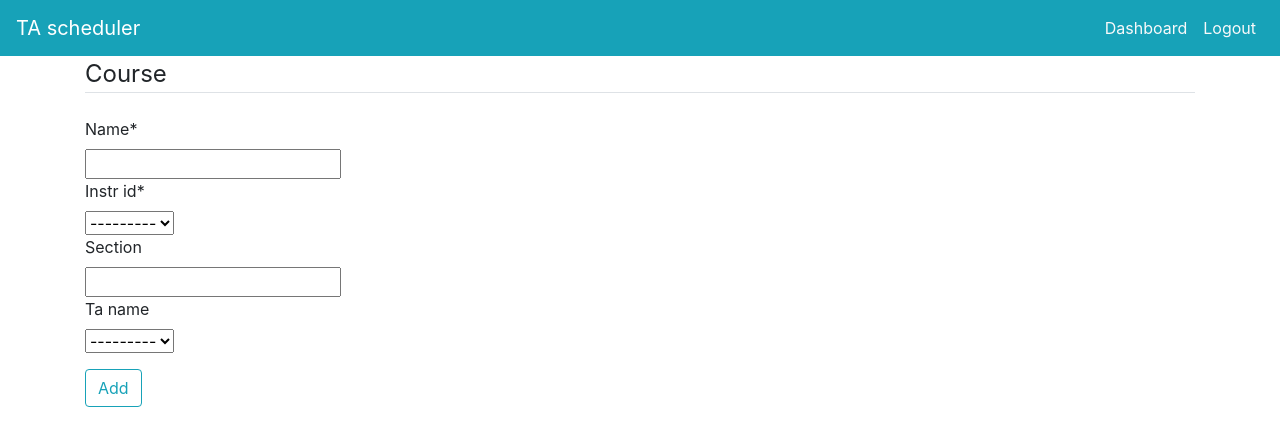
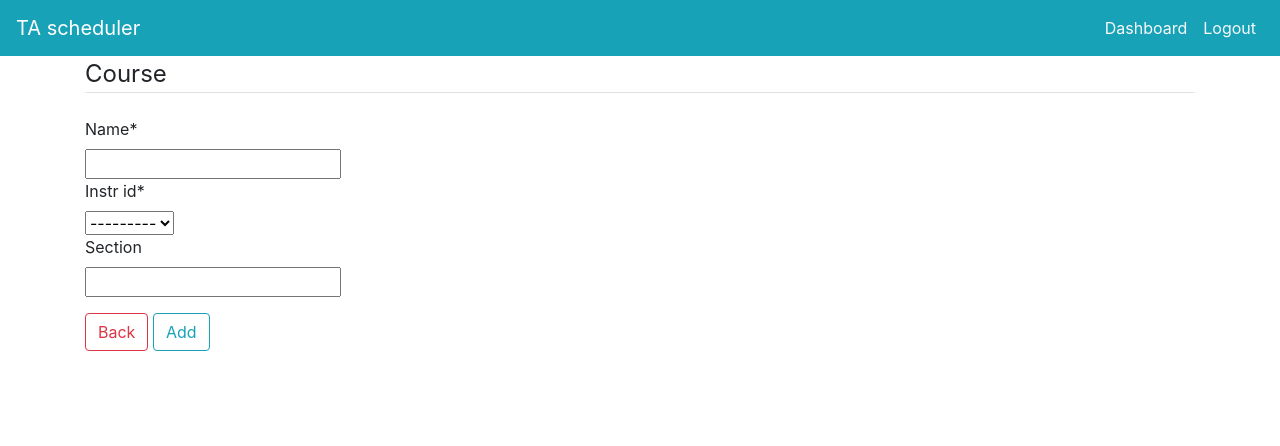
Before and after one commit to alshuyu2/TA-Scheduler, a Django app: page /addcourse/ in a window 1280 px wide. Shown: the top 446 px of the page. Run offline with Django 3.2, Linux system fonts and the light colour scheme; the visitor is signed in with stand-in values (Sample User, id 1); data comes from the database, SQL or seed files in the repository; some libraries are stand-ins or nearby versions.

Commit message:
changed my forms a bit, added back buttons that work

```diff
--- a/TA_schedule/forms.py
+++ b/TA_schedule/forms.py
@@ -51,16 +51,21 @@ class CourseCreateForm(forms.ModelForm):
         else:
             return self.cleaned_data
 
+    def __init__(self, *args, **kwargs):
+        super(CourseCreateForm, self).__init__(*args, **kwargs)
+        self.fields['instr_id'].queryset = User.objects.filter(personalinfo__role=Role.INSTRUCTOR)
+
 
 class LabCreateForm(forms.ModelForm):
     class Meta:
         model = Lab
-        fields = ['section', 'ta_name']
+        fields = ['section']
 
     def __init__(self, *args, **kwargs):
         super(LabCreateForm, self).__init__(*args, **kwargs)
         self.fields['section'].required = False
-        self.fields['ta_name'].required = False
+        # self.fields['ta_name'].required = False
+        # self.fields['ta_name'].queryset = User.objects.filter(personalinfo__role=Role.TA)
 
 
 class UserCreateForm(UserCreationForm):
@@ -78,10 +83,10 @@ class PersonalInfoCreateForm(forms.ModelForm):
 
 
 class TAtoCourseAddForm(forms.ModelForm):
+
     class Meta:
         model = TAtoClass
         fields = ['class_name', 'ta_name']
-
 
     def __init__(self, *args, **kwargs):
         super(TAtoCourseAddForm, self).__init__(*args, **kwargs)
--- a/TA_schedule/models.py
+++ b/TA_schedule/models.py
@@ -11,8 +11,8 @@ class PersonalInfo(models.Model):
     office_hours = models.CharField(max_length=50, default='')
     skills = models.CharField(max_length=250, default='')
 
-    # def __str__(self):
-    #     return self.user.username
+    def __str__(self):
+        return self.user.username
 
 
 class Class(models.Model):
@@ -24,8 +24,8 @@ class Class(models.Model):
 
 
 class TAtoClass(models.Model):
-    class_name = models.ForeignKey(Class, on_delete=models.SET_NULL, null=True)
-    ta_name = models.ForeignKey(User, on_delete=models.SET_NULL, null=True)
+    class_name = models.ForeignKey(Class, on_delete=models.CASCADE, null=True)
+    ta_name = models.ForeignKey(User, on_delete=models.CASCADE, null=True)
 
     def __str__(self):
         return f'{self.ta_name} - {self.class_name} '
@@ -40,8 +40,8 @@ class Lab(models.Model):
 
 
 class ClassToLab(models.Model):
-    class_id = models.ForeignKey(Class, on_delete=models.SET_NULL, null=True)
-    lab_id = models.ForeignKey(Lab, on_delete=models.SET_NULL, null=True)
+    class_id = models.ForeignKey(Class, on_delete=models.CASCADE, null=True)
+    lab_id = models.ForeignKey(Lab, on_delete=models.CASCADE, null=True)
 
     def __str__(self):
         return f'{self.class_id} - {self.lab_id}'
--- a/TA_schedule/views.py
+++ b/TA_schedule/views.py
@@ -59,8 +59,7 @@ class CourseAdd(View):
         c_form = CourseCreateForm(request.POST)
         l_form = LabCreateForm(request.POST)
 
-        # TODO added elif may be wrong
-        # Option 1: both froms are valid and we need to make classtolab object
+        # Option 1: both forms are valid and we need to make classtolab object
         # Option 2: c_form is valid and we only create a course. no lab is created, so no CTL needed
         if c_form.is_valid() and l_form.is_valid():
             c_form.save()
--- a/templates/CreateAcc.html
+++ b/templates/CreateAcc.html
@@ -10,6 +10,7 @@
                 {{ p_form|crispy }}
             </fieldset>
             <div class="form-group">
+                <a class="btn btn-outline-danger" href="{{request.META.HTTP_REFERER|escape}}" role="button">Back</a>
                 <button class="btn btn-outline-info" type="submit">Submit</button>
             </div>
         </form>
--- a/templates/addcourse.html
+++ b/templates/addcourse.html
@@ -4,12 +4,14 @@
    <div class="content-section">
         <form method = "POST">
             {% csrf_token %}
+{#            <a href="{{request.META.HTTP_REFERER|escape}}">Back</a>#}
             <fieldset class="form-group">
                 <legend class="border-bottom mb-4">Course</legend>
                 {{ c_form|crispy }}
                 {{ l_form|crispy }}
             </fieldset>
             <div class="form-group">
+                <a class="btn btn-outline-danger" href="{{request.META.HTTP_REFERER|escape}}" role="button">Back</a>
                 <button class="btn btn-outline-info" type="submit">Add</button>
             </div>
         </form>
--- a/templates/addtatocourse.html
+++ b/templates/addtatocourse.html
@@ -30,6 +30,7 @@
             {{ ta_form|crispy }}
             </fieldset>
             <div class="form-group">
+                <a class="btn btn-outline-danger" href="{{request.META.HTTP_REFERER|escape}}" role="button">Back</a>
                 <button class="btn btn-outline-info" type="submit">Add</button>
             </div>
         </form>
--- a/templates/profile.html
+++ b/templates/profile.html
@@ -10,6 +10,7 @@
                 {{ p_form|crispy }}
             </fieldset>
             <div class="form-group">
+                <a class="btn btn-outline-danger" href="{{request.META.HTTP_REFERER|escape}}" role="button">Back</a>
                 <button class="btn btn-outline-info" type="submit">Update</button>
             </div>
         </form>
```
